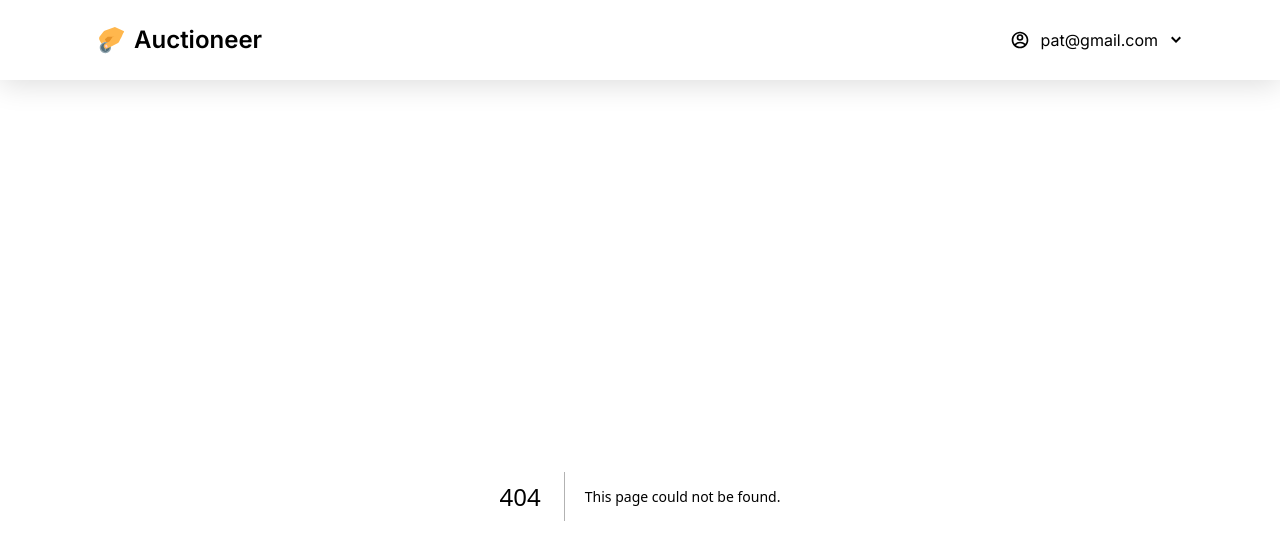
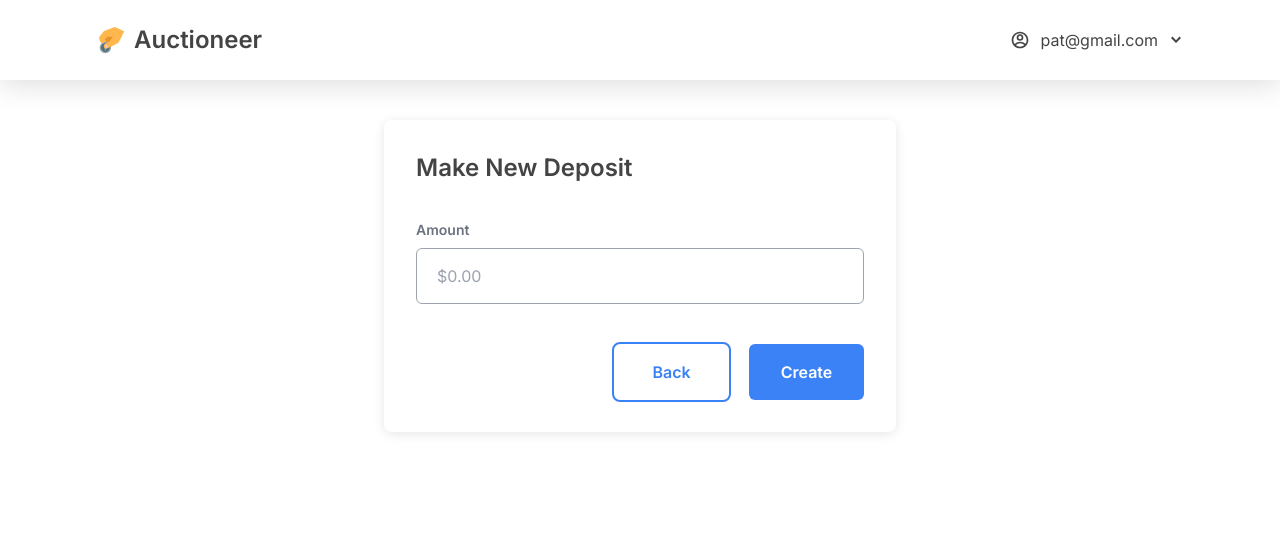
Before and after one commit to patrick-castro/auctioneer, a Next.js app: page /deposit/new in a window 1280 px wide. Before the commit this address had no page. Shown: the top 560 px of the page. Built offline with nearby package versions, Linux system fonts and the light colour scheme.

Commit message:
Create form for new deposit

```diff
--- /dev/null
+++ b/app/deposit/new/page.tsx
@@ -0,0 +1,36 @@
+import './styles.css'
+
+export default function NewDeposit() {
+  return (
+    <div className='login-form'>
+      <div className='pb-4'>
+        <h1 className='text-2xl font-semibold'>Make New Deposit </h1>
+      </div>
+      <form>
+        <div className='mt-5'>
+          <p className='text-sm font-semibold mb-2 text-gray-500'>Amount</p>
+          <input
+            type='number'
+            step='0.25'
+            className='container mt-0 mb-2 h-14 py-4 box-border px-5 border border-gray-400 rounded-md focus:outline-none focus:border-blue-500'
+            placeholder='$0.00'
+            name='amount'
+          />
+        </div>
+
+        <div className='flex justify-end'>
+          <button className='btn btn-primary w-full mt-8 rounded-md py-4 button outline outline-2 outline-blue-500 text-blue-500 hover:text-white hover:bg-blue-500 font-semibold'>
+            Back
+          </button>
+
+          <button
+            className='btn btn-primary w-full mt-8 text-white bg-blue-500 hover:bg-blue-600 rounded-md py-4 button ml-5 font-semibold'
+            type='submit'
+          >
+            Create
+          </button>
+        </div>
+      </form>
+    </div>
+  )
+}
--- /dev/null
+++ b/app/deposit/new/styles.css
@@ -0,0 +1,3 @@
+.button {
+  max-width: 115px;
+}
```
